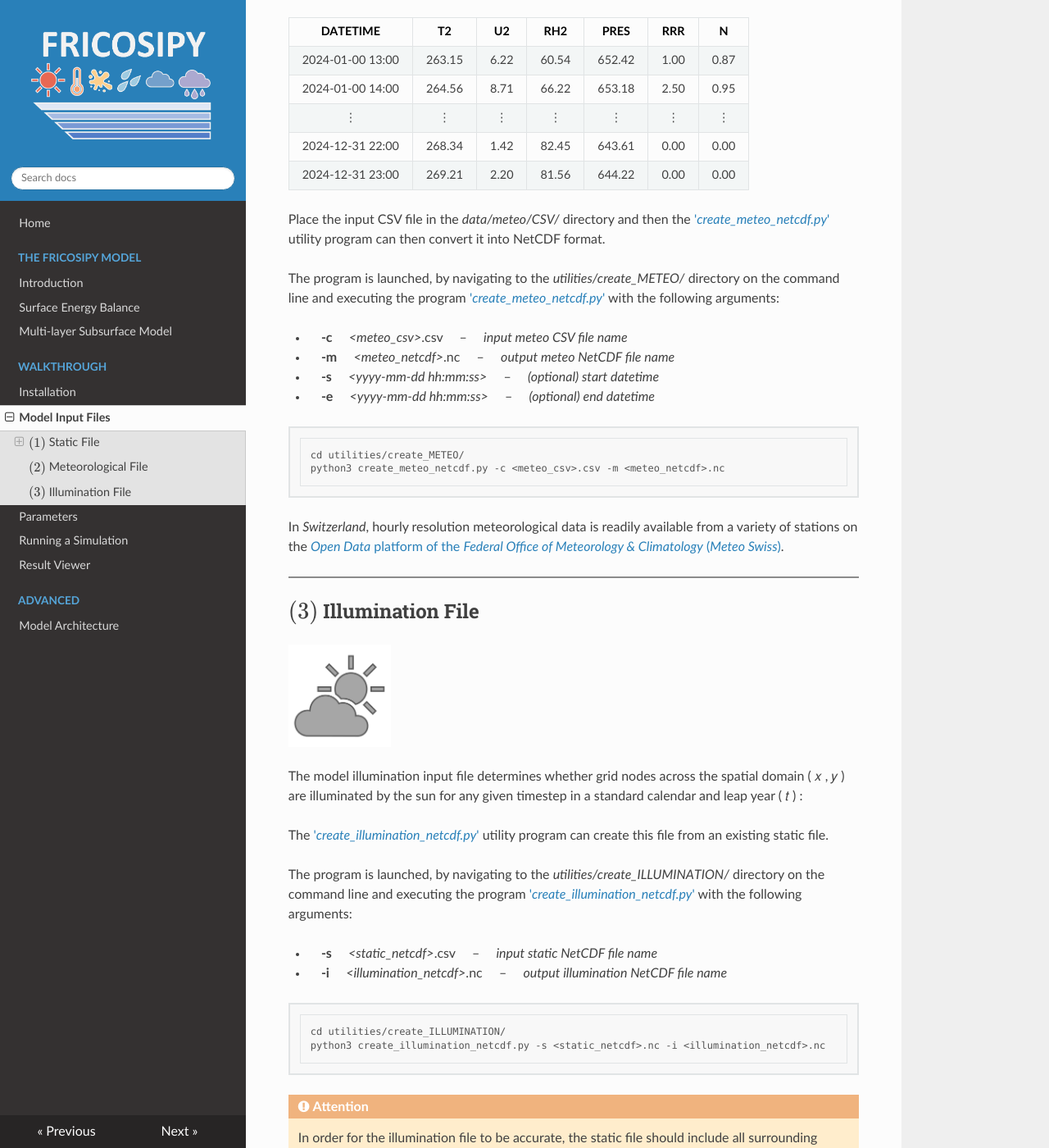
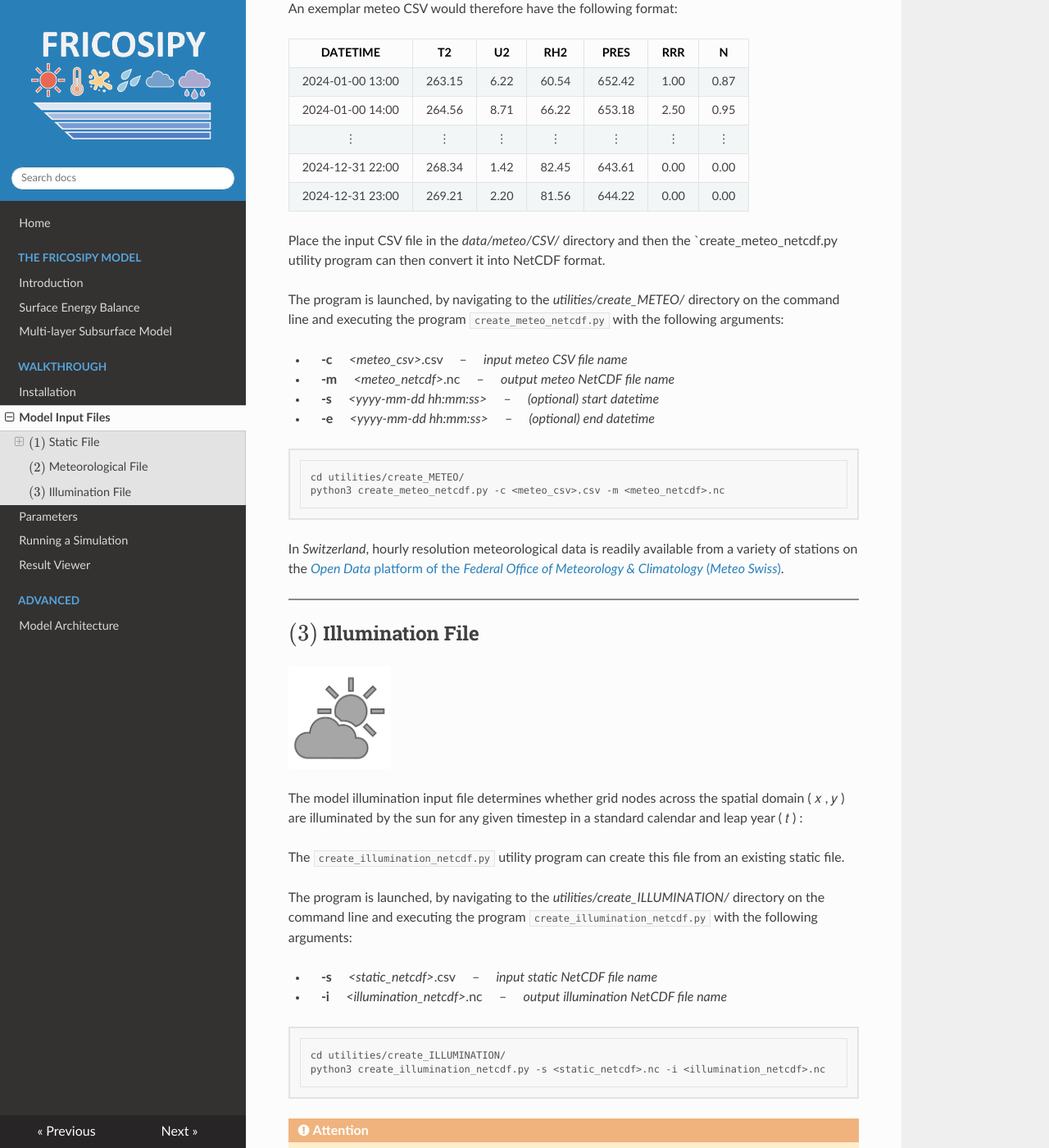
Before and after one commit to MarcusGastaldello/FRICOSIPY, an MkDocs documentation site: the page built from docs/model_input_files.md, in a window 1280 px wide and 1400 px high, scrolled down 3109 px. Shown: the whole window at 82% size. Built offline with MkDocs 1.6.1, drawn with Linux system fonts in a browser that asks for light colours; part of the change alters nothing that is shown.

```diff
--- a/docs/model_input_files.md
+++ b/docs/model_input_files.md
@@ -72,9 +72,9 @@ python3 create_static_netcdf_from_CSV.py -c <static_csv>.csv -s <static_netcdf>.
 
 ### $(ii)$ Conversion from GeoTIFF to NetCDF
 
-Alternatively, place the input GeoTIFF file in the *data/static/GeoTIFF/* directory and then the ['*create_static_netcdf_from_GeoTIFF.py*'](https://github.com/MarcusGastaldello/FRICOSIPY/tree/main/utilities/create_STATIC/create_static_netcdf_from_GeoTIFF.py) utility program can then convert it into NetCDF format. A shapefile (.shp) is also required to deliniate the boundary of the glacier (the glacier mask) which should be placed in the *data/static/SHP/* directory.
+Alternatively, place the input GeoTIFF file in the *data/static/GeoTIFF/* directory and then the `create_static_netcdf_from_GeoTIFF.py` utility program can then convert it into NetCDF format. A shapefile (.shp) is also required to deliniate the boundary of the glacier (the glacier mask) which should be placed in the *data/static/SHP/* directory.
 
-The program is launched, by navigating to the *utilities/create_STATIC/* directory on the command line and executing the program ['*create_static_netcdf_from_GeoTIFF.py*'](https://github.com/MarcusGastaldello/FRICOSIPY/tree/main/utilities/create_STATIC/create_static_netcdf_from_GeoTIFF.py) with the following arguments:
+The program is launched, by navigating to the *utilities/create_STATIC/* directory on the command line and executing the program `create_static_netcdf_from_GeoTIFF.py` with the following arguments:
 
 * &emsp; **-g** &emsp; *&lt;static_dem&gt;*.tif &emsp; &ndash; &emsp; *input GeoTIFF file name*
 * &emsp; **-s** &emsp; *&lt;static_netcdf&gt;*.nc &emsp; &ndash; &emsp; *output static NetCDF file name*
@@ -131,9 +131,9 @@ An exemplar meteo CSV would therefore have the following format:
 | 2024-12-31 22:00   | 268.34 | 1.42 | 82.45 | 643.61 | 0.00 | 0.00 |
 | 2024-12-31 23:00   | 269.21 | 2.20 | 81.56 | 644.22 | 0.00 | 0.00 |
 
-Place the input CSV file in the *data/meteo/CSV/* directory and then the ['*create_meteo_netcdf.py*'](https://github.com/MarcusGastaldello/FRICOSIPY/tree/main/utilities/create_METEO/create_meteo_netcdf.py) utility program can then convert it into NetCDF format.
+Place the input CSV file in the *data/meteo/CSV/* directory and then the `create_meteo_netcdf.py utility program can then convert it into NetCDF format.
 
-The program is launched, by navigating to the *utilities/create_METEO/* directory on the command line and executing the program ['*create_meteo_netcdf.py*'](https://github.com/MarcusGastaldello/FRICOSIPY/tree/main/utilities/create_METEO/create_meteo_netcdf.py) with the following arguments:
+The program is launched, by navigating to the *utilities/create_METEO/* directory on the command line and executing the program `create_meteo_netcdf.py` with the following arguments:
 
 * &emsp; **-c** &emsp; *&lt;meteo_csv&gt;*.csv &emsp; &ndash; &emsp; *input meteo CSV file name*
 * &emsp; **-m** &emsp; *&lt;meteo_netcdf&gt;*.nc &emsp; &ndash; &emsp; *output meteo NetCDF file name*
@@ -158,9 +158,9 @@ In *Switzerland*, hourly resolution meteorological data is readily available fro
 
 The model illumination input file determines whether grid nodes across the spatial domain ( 𝑥 , 𝑦 ) are illuminated by the sun for any given timestep in a standard calendar and leap year ( 𝑡 ) :
 
-The ['*create_illumination_netcdf.py*'](https://github.com/MarcusGastaldello/FRICOSIPY/tree/main/utilities/create_ILLUMINATION/create_illumination_netcdf.py) utility program can create this file from an existing static file.
+The `create_illumination_netcdf.py` utility program can create this file from an existing static file.
 
-The program is launched, by navigating to the *utilities/create_ILLUMINATION/* directory on the command line and executing the program ['*create_illumination_netcdf.py*'](https://github.com/MarcusGastaldello/FRICOSIPY/tree/main/utilities/create_ILLUMINATION/create_illumination_netcdf.py) with the following arguments:
+The program is launched, by navigating to the *utilities/create_ILLUMINATION/* directory on the command line and executing the program `create_illumination_netcdf.py` with the following arguments:
 
 * &emsp; **-s** &emsp; *&lt;static_netcdf&gt;*.csv &emsp; &ndash; &emsp; *input static NetCDF file name*
 * &emsp; **-i** &emsp; *&lt;illumination_netcdf&gt;*.nc &emsp; &ndash; &emsp; *output illumination NetCDF file name*
```
